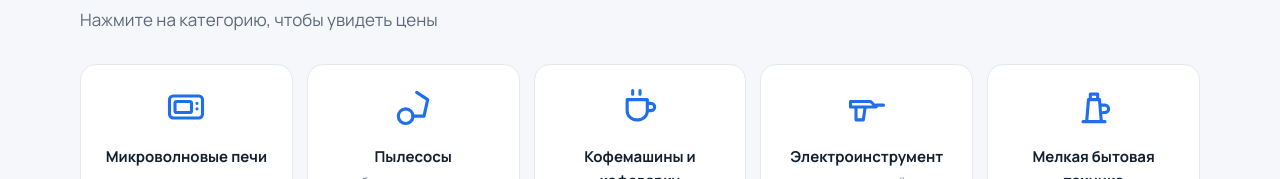
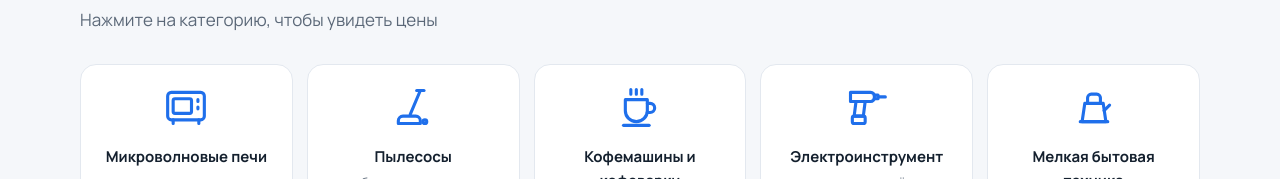
Before and after one commit to IWantToSsleep/portfolio, a plain HTML site: page eltech/index.html in a window 1280 px wide. Shown: the part 847-1026 px from the top of the page. Drawn offline with Linux system fonts and the light colour scheme.

Commit message:
Add files via upload

```diff
--- a/eltech/index.html
+++ b/eltech/index.html
@@ -271,11 +271,11 @@ footer .wrap{display:flex;justify-content:space-between;gap:20px;flex-wrap:wrap}
 // В рабочей версии: const API='https://script.google.com/macros/s/.../exec' (Google Apps Script)
 const API=null;
 const ICONS={
- 'Микроволновые печи':'<rect x="3" y="6" width="18" height="12" rx="2"/><rect x="6" y="9" width="9" height="6" rx="1"/><path d="M18 10v.01M18 13v.01"/>',
- 'Пылесосы':'<circle cx="8" cy="17" r="4"/><path d="M12 17h6l2-9M14 4l6 4"/>',
- 'Кофемашины и кофеварки':'<path d="M5 8h11v6a5 5 0 0 1-5 5H10a5 5 0 0 1-5-5V8zM16 10h2a2 2 0 0 1 0 4h-2M8 3v2M12 3v2"/>',
- 'Электроинструмент':'<path d="M3 9h11l3 3H3zM6 12v7h4l1-7M17 11h4"/>',
- 'Мелкая бытовая техника':'<path d="M6 20h12M8 20l1-12h6l1 12M10 8V5h4v3M16 11h2a2 2 0 0 1 0 4h-1"/>'
+ 'Микроволновые печи':'<rect x="2" y="4" width="20" height="15" rx="2"/><rect x="5" y="7.5" width="10" height="8" rx="1"/><path d="M18.5 8v1M18.5 12v1M5 19v2M19 19v2"/>',
+ 'Пылесосы':'<path d="M14 3h4"/><path d="M16 3 10.5 16"/><path d="M4 21v-1.5A2.5 2.5 0 0 1 6.5 17h7a2.5 2.5 0 0 1 2.5 2.5V21z"/><circle cx="18.5" cy="20" r="1"/>',
+ 'Кофемашины и кофеварки':'<path d="M4 8h12v6a6 6 0 0 1-6 6h0a6 6 0 0 1-6-6z"/><path d="M16 10h1.5a2.5 2.5 0 0 1 0 5H16"/><path d="M7 2.5v2.5M10 2.5v2.5M13 2.5v2.5"/><path d="M3 22h14"/>',
+ 'Электроинструмент':'<path d="M3 4h11a2 2 0 0 1 2 2v1a2 2 0 0 1-2 2H3z"/><path d="M16 5.5h2v2h-2M18 6.5h4"/><path d="M6 9l-1 8h5l1-8"/><rect x="4" y="17" width="7" height="4" rx="1"/>',
+ 'Мелкая бытовая техника':'<path d="M7 10h10l1.5 10h-13z"/><path d="M8.5 10V7a2 2 0 0 1 2-2h3a2 2 0 0 1 2 2v3"/><path d="M17.5 14l3-3"/><path d="M4.5 20h15"/>'
 };
 const FALLBACK=[
 ["Микроволновые печи","Замена магнетрона","2 500"],["Микроволновые печи","Замена диода или конденсатора","1 200"],["Микроволновые печи","Ремонт платы управления","от 2 000"],
```
